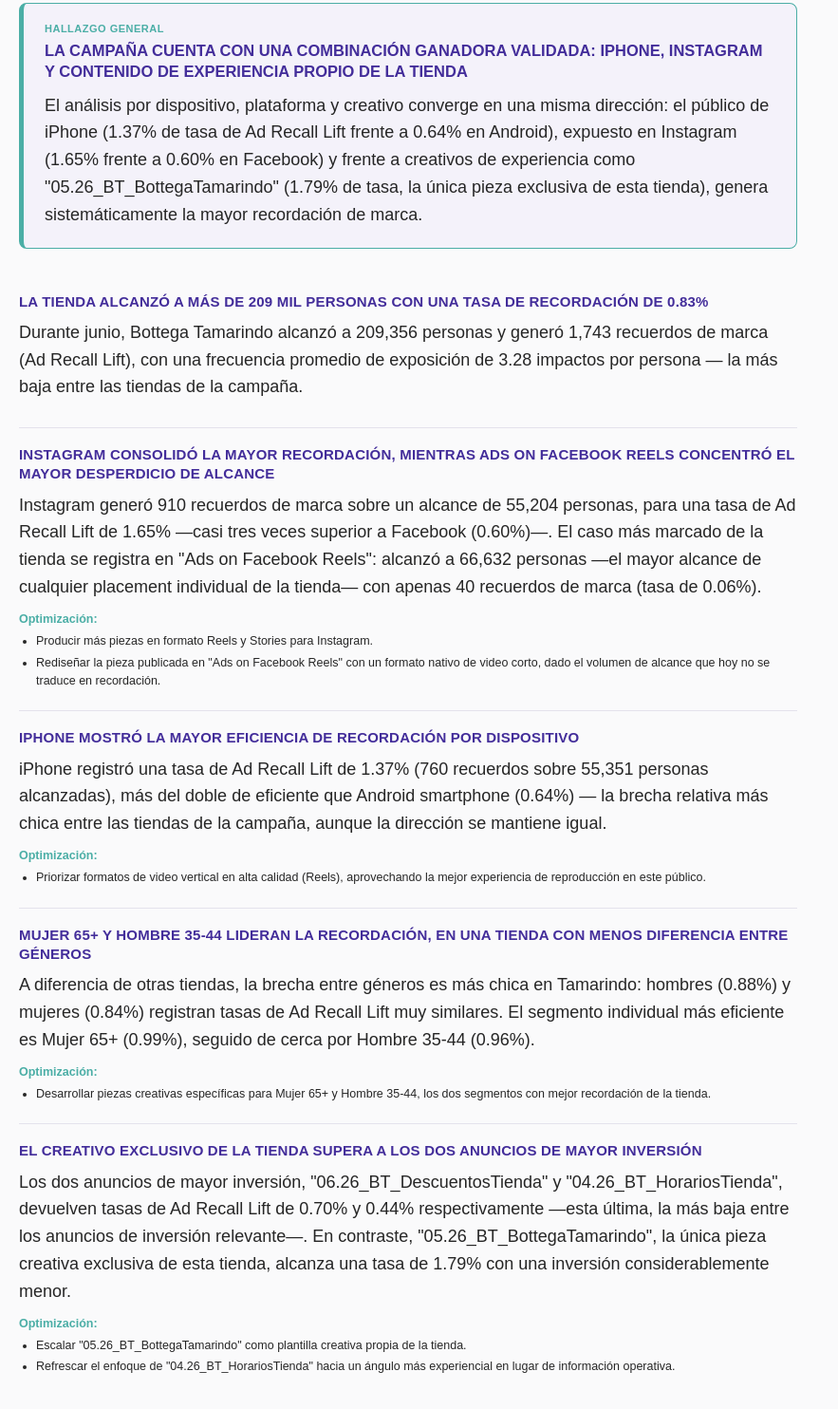
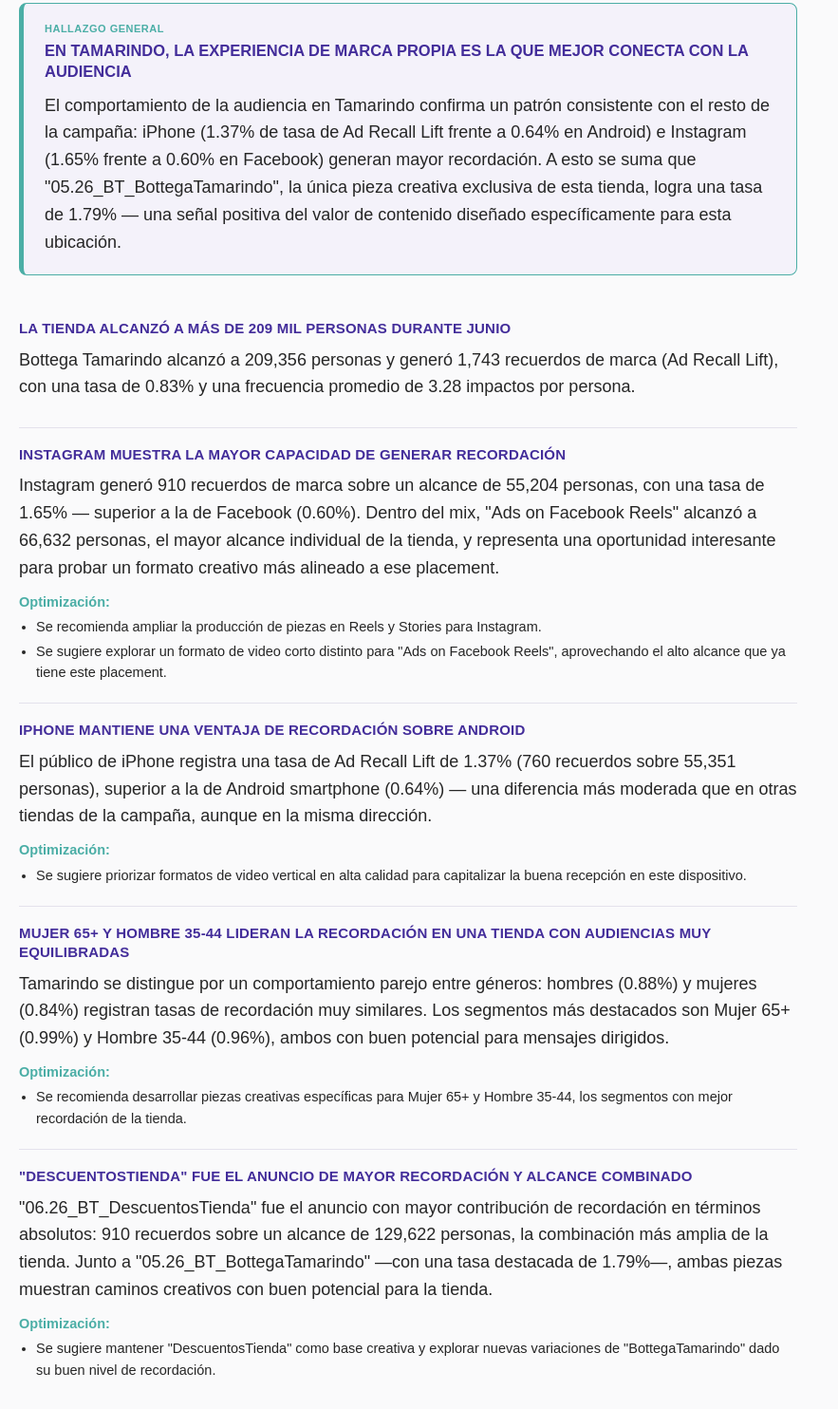
Before and after one commit to paidmedia-artefacto/bottega-tamarindo, a plain HTML site: page index.html in a window 1280 px wide. Shown: the part 136-1620 px from the top of the page at 95% size, without its empty margins (0-883 px from the left). Drawn offline with Linux system fonts and the light colour scheme.

Commit message:
Add files via upload

```diff
--- a/index.html
+++ b/index.html
@@ -35,7 +35,7 @@
   .finding:last-child{ border-bottom:none; }
   .finding h2{ margin:0 0 8px; font-size:15px; color:var(--primary); line-height:1.35; letter-spacing:0.2px; text-align:left; }
   .finding p{ margin:0 0 10px; font-size:18px; line-height:1.6; color:var(--text); text-align:left; }
-  .opt{ font-size:12.5px; line-height:1.55; text-align:left; }
+  .opt{ font-size:14.5px; line-height:1.55; text-align:left; }
   .opt .lbl{ color:var(--accent); font-weight:bold; }
   .opt ul{ margin:4px 0 0; padding-left:18px; text-align:left; }
   .opt li{ margin-bottom:3px; }
@@ -55,57 +55,56 @@
 
   <div class="general">
     <div class="tag">Hallazgo general</div>
-    <h2>LA CAMPAÑA CUENTA CON UNA COMBINACIÓN GANADORA VALIDADA: IPHONE, INSTAGRAM Y CONTENIDO DE EXPERIENCIA PROPIO DE LA TIENDA</h2>
-    <p>El análisis por dispositivo, plataforma y creativo converge en una misma dirección: el público de iPhone (1.37% de tasa de Ad Recall Lift frente a 0.64% en Android), expuesto en Instagram (1.65% frente a 0.60% en Facebook) y frente a creativos de experiencia como "05.26_BT_BottegaTamarindo" (1.79% de tasa, la única pieza exclusiva de esta tienda), genera sistemáticamente la mayor recordación de marca.</p>
+    <h2>EN TAMARINDO, LA EXPERIENCIA DE MARCA PROPIA ES LA QUE MEJOR CONECTA CON LA AUDIENCIA</h2>
+    <p>El comportamiento de la audiencia en Tamarindo confirma un patrón consistente con el resto de la campaña: iPhone (1.37% de tasa de Ad Recall Lift frente a 0.64% en Android) e Instagram (1.65% frente a 0.60% en Facebook) generan mayor recordación. A esto se suma que "05.26_BT_BottegaTamarindo", la única pieza creativa exclusiva de esta tienda, logra una tasa de 1.79% — una señal positiva del valor de contenido diseñado específicamente para esta ubicación.</p>
   </div>
 
   <div class="finding">
-    <h2>LA TIENDA ALCANZÓ A MÁS DE 209 MIL PERSONAS CON UNA TASA DE RECORDACIÓN DE 0.83%</h2>
-    <p>Durante junio, Bottega Tamarindo alcanzó a 209,356 personas y generó 1,743 recuerdos de marca (Ad Recall Lift), con una frecuencia promedio de exposición de 3.28 impactos por persona — la más baja entre las tiendas de la campaña.</p>
+    <h2>LA TIENDA ALCANZÓ A MÁS DE 209 MIL PERSONAS DURANTE JUNIO</h2>
+    <p>Bottega Tamarindo alcanzó a 209,356 personas y generó 1,743 recuerdos de marca (Ad Recall Lift), con una tasa de 0.83% y una frecuencia promedio de 3.28 impactos por persona.</p>
   </div>
 
   <div class="finding">
-    <h2>INSTAGRAM CONSOLIDÓ LA MAYOR RECORDACIÓN, MIENTRAS ADS ON FACEBOOK REELS CONCENTRÓ EL MAYOR DESPERDICIO DE ALCANCE</h2>
-    <p>Instagram generó 910 recuerdos de marca sobre un alcance de 55,204 personas, para una tasa de Ad Recall Lift de 1.65% —casi tres veces superior a Facebook (0.60%)—. El caso más marcado de la tienda se registra en "Ads on Facebook Reels": alcanzó a 66,632 personas —el mayor alcance de cualquier placement individual de la tienda— con apenas 40 recuerdos de marca (tasa de 0.06%).</p>
+    <h2>INSTAGRAM MUESTRA LA MAYOR CAPACIDAD DE GENERAR RECORDACIÓN</h2>
+    <p>Instagram generó 910 recuerdos de marca sobre un alcance de 55,204 personas, con una tasa de 1.65% — superior a la de Facebook (0.60%). Dentro del mix, "Ads on Facebook Reels" alcanzó a 66,632 personas, el mayor alcance individual de la tienda, y representa una oportunidad interesante para probar un formato creativo más alineado a ese placement.</p>
     <div class="opt">
       <span class="lbl">Optimización:</span>
       <ul>
-        <li>Producir más piezas en formato Reels y Stories para Instagram.</li>
-        <li>Rediseñar la pieza publicada en "Ads on Facebook Reels" con un formato nativo de video corto, dado el volumen de alcance que hoy no se traduce en recordación.</li>
+        <li>Se recomienda ampliar la producción de piezas en Reels y Stories para Instagram.</li>
+        <li>Se sugiere explorar un formato de video corto distinto para "Ads on Facebook Reels", aprovechando el alto alcance que ya tiene este placement.</li>
       </ul>
     </div>
   </div>
 
   <div class="finding">
-    <h2>IPHONE MOSTRÓ LA MAYOR EFICIENCIA DE RECORDACIÓN POR DISPOSITIVO</h2>
-    <p>iPhone registró una tasa de Ad Recall Lift de 1.37% (760 recuerdos sobre 55,351 personas alcanzadas), más del doble de eficiente que Android smartphone (0.64%) — la brecha relativa más chica entre las tiendas de la campaña, aunque la dirección se mantiene igual.</p>
+    <h2>IPHONE MANTIENE UNA VENTAJA DE RECORDACIÓN SOBRE ANDROID</h2>
+    <p>El público de iPhone registra una tasa de Ad Recall Lift de 1.37% (760 recuerdos sobre 55,351 personas), superior a la de Android smartphone (0.64%) — una diferencia más moderada que en otras tiendas de la campaña, aunque en la misma dirección.</p>
     <div class="opt">
       <span class="lbl">Optimización:</span>
       <ul>
-        <li>Priorizar formatos de video vertical en alta calidad (Reels), aprovechando la mejor experiencia de reproducción en este público.</li>
+        <li>Se sugiere priorizar formatos de video vertical en alta calidad para capitalizar la buena recepción en este dispositivo.</li>
       </ul>
     </div>
   </div>
 
   <div class="finding">
-    <h2>MUJER 65+ Y HOMBRE 35-44 LIDERAN LA RECORDACIÓN, EN UNA TIENDA CON MENOS DIFERENCIA ENTRE GÉNEROS</h2>
-    <p>A diferencia de otras tiendas, la brecha entre géneros es más chica en Tamarindo: hombres (0.88%) y mujeres (0.84%) registran tasas de Ad Recall Lift muy similares. El segmento individual más eficiente es Mujer 65+ (0.99%), seguido de cerca por Hombre 35-44 (0.96%).</p>
+    <h2>MUJER 65+ Y HOMBRE 35-44 LIDERAN LA RECORDACIÓN EN UNA TIENDA CON AUDIENCIAS MUY EQUILIBRADAS</h2>
+    <p>Tamarindo se distingue por un comportamiento parejo entre géneros: hombres (0.88%) y mujeres (0.84%) registran tasas de recordación muy similares. Los segmentos más destacados son Mujer 65+ (0.99%) y Hombre 35-44 (0.96%), ambos con buen potencial para mensajes dirigidos.</p>
     <div class="opt">
       <span class="lbl">Optimización:</span>
       <ul>
-        <li>Desarrollar piezas creativas específicas para Mujer 65+ y Hombre 35-44, los dos segmentos con mejor recordación de la tienda.</li>
+        <li>Se recomienda desarrollar piezas creativas específicas para Mujer 65+ y Hombre 35-44, los segmentos con mejor recordación de la tienda.</li>
       </ul>
     </div>
   </div>
 
   <div class="finding">
-    <h2>EL CREATIVO EXCLUSIVO DE LA TIENDA SUPERA A LOS DOS ANUNCIOS DE MAYOR INVERSIÓN</h2>
-    <p>Los dos anuncios de mayor inversión, "06.26_BT_DescuentosTienda" y "04.26_BT_HorariosTienda", devuelven tasas de Ad Recall Lift de 0.70% y 0.44% respectivamente —esta última, la más baja entre los anuncios de inversión relevante—. En contraste, "05.26_BT_BottegaTamarindo", la única pieza creativa exclusiva de esta tienda, alcanza una tasa de 1.79% con una inversión considerablemente menor.</p>
+    <h2>"DESCUENTOSTIENDA" FUE EL ANUNCIO DE MAYOR RECORDACIÓN Y ALCANCE COMBINADO</h2>
+    <p>"06.26_BT_DescuentosTienda" fue el anuncio con mayor contribución de recordación en términos absolutos: 910 recuerdos sobre un alcance de 129,622 personas, la combinación más amplia de la tienda. Junto a "05.26_BT_BottegaTamarindo" —con una tasa destacada de 1.79%—, ambas piezas muestran caminos creativos con buen potencial para la tienda.</p>
     <div class="opt">
       <span class="lbl">Optimización:</span>
       <ul>
-        <li>Escalar "05.26_BT_BottegaTamarindo" como plantilla creativa propia de la tienda.</li>
-        <li>Refrescar el enfoque de "04.26_BT_HorariosTienda" hacia un ángulo más experiencial en lugar de información operativa.</li>
+        <li>Se sugiere mantener "DescuentosTienda" como base creativa y explorar nuevas variaciones de "BottegaTamarindo" dado su buen nivel de recordación.</li>
       </ul>
     </div>
   </div>
```
